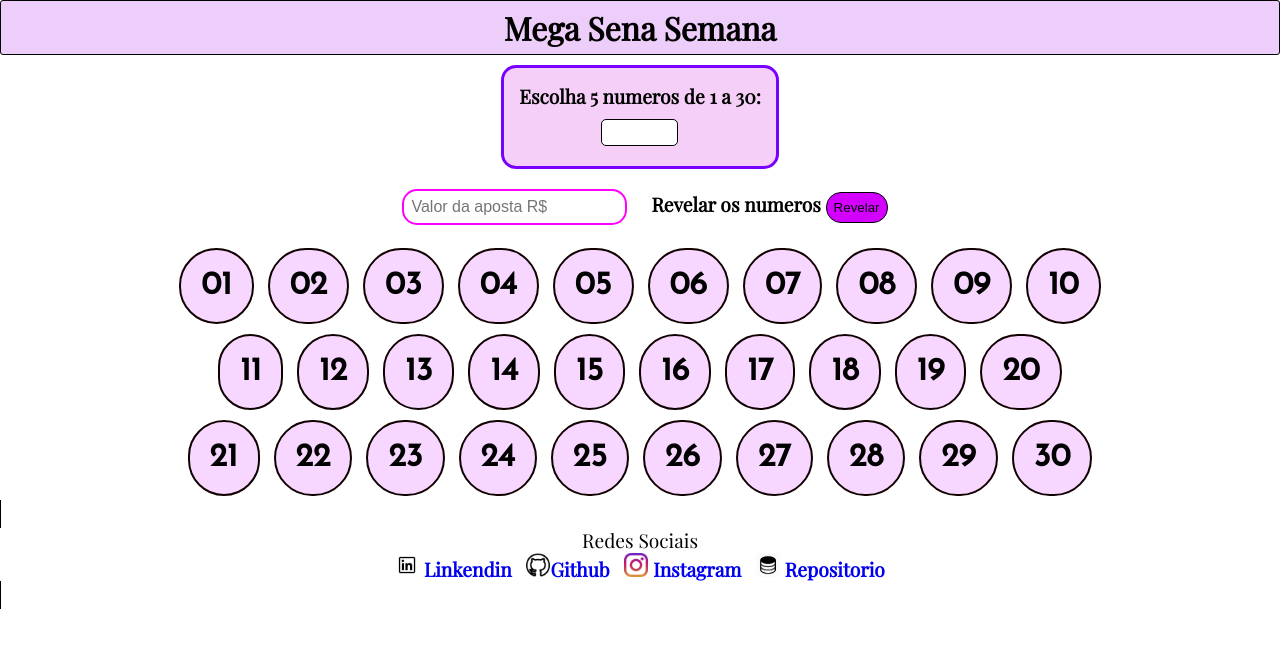
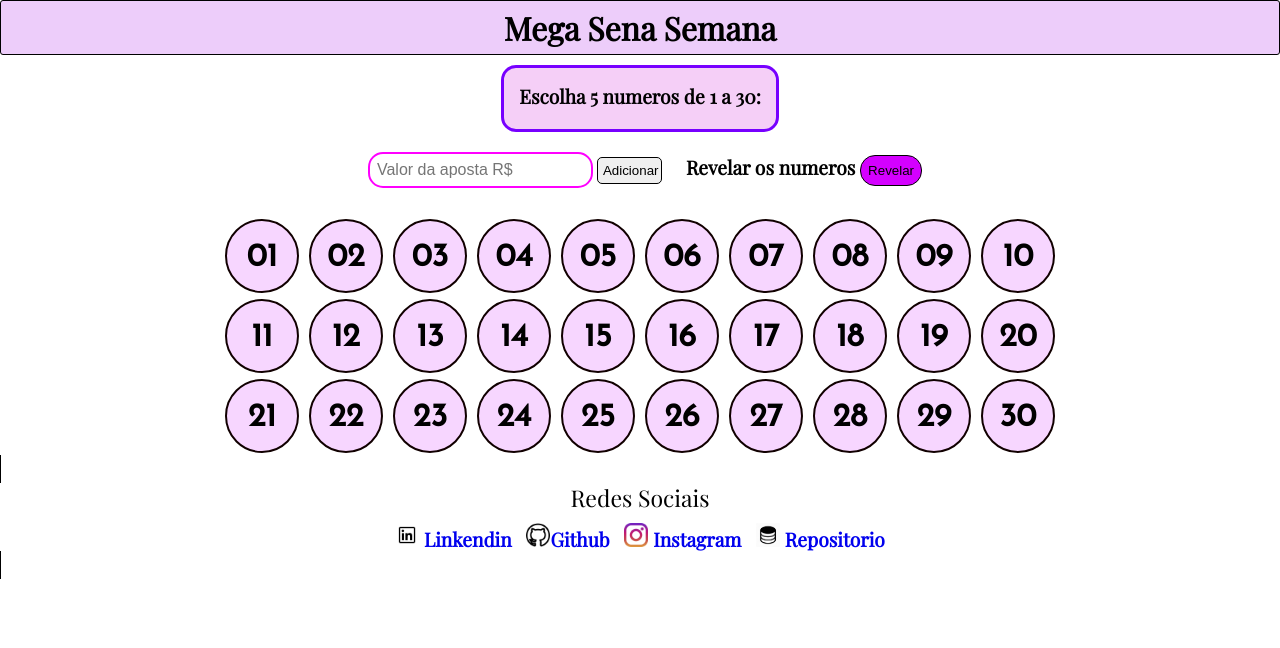
Before and after one commit to Amandalfs/mega-sena-jogo, a plain HTML site: page index.html in a window 1280 px wide. Drawn offline with nearby package versions, Linux system fonts and the light colour scheme.

Commit message:
Feat 1.1
adicionei os eventos btnNumbers, btnAddValueBet, colocou os valores da aposta e marcou os numeros da aposta

```diff
--- a/index.html
+++ b/index.html
@@ -16,62 +16,65 @@
             <div class="container-content-megasena">
                 <div class="container-content-select-number">
                     <h2>Escolha 5 numeros de 1 a 30:</h2>
-                    <label for=""> <input type="text"></label>
                 </div>
                 <div class="container-content-numbers-person">
-                    <ol>
+                    <ol class="container-content-numbers-person-list">
                     </ol>
                 </div>
                 <div class="container-content-value-bet">
-                    <input type="number" name="" id="" placeholder="Valor da aposta R$">
+                    <input type="number" name="" id="" placeholder="Valor da aposta R$" class="numberValue">
+                    <button class="addValueBet">Adicionar</button>
                 </div>
                 <div class="container-content-revelation">
-                    <h2>Revelar os numeros <button>Revelar</button></h2>
+                    <h2>Revelar os numeros <button class="btnRevelation">Revelar</button></h2>
                 </div>
             </div>
         </div>
     </header>
-    <section>
+    <section class="container-number">
+        <span class="textValueBet">
+
+        </span>
         <div class="container-numbers-part1">
             <ol>
-                <li class="number-01">01</li>
-                <li class="number-02">02</li>
-                <li class="number-03">03</li>
-                <li class="number-04">04</li>
-                <li class="number-05">05</li>
-                <li class="number-06">06</li>
-                <li class="number-07">07</li>
-                <li class="number-08">08</li>
-                <li class="number-09">09</li>
-                <li class="number-10">10</li>
+                <li class="number">01</li>
+                <li class="number">02</li>
+                <li class="number">03</li>
+                <li class="number">04</li>
+                <li class="number">05</li>
+                <li class="number">06</li>
+                <li class="number">07</li>
+                <li class="number">08</li>
+                <li class="number">09</li>
+                <li class="number">10</li>
             </ol>
         </div>
         <div class="container-numbers-part2">
             <ol>
-                <li class="number-11">11</li>
-                <li class="number-12">12</li>
-                <li class="number-13">13</li>
-                <li class="number-14">14</li>
-                <li class="number-15">15</li>
-                <li class="number-16">16</li>
-                <li class="number-17">17</li>
-                <li class="number-18">18</li>
-                <li class="number-19">19</li>
-                <li class="number-20">20</li>
+                <li class="number">11</li>
+                <li class="number">12</li>
+                <li class="number">13</li>
+                <li class="number">14</li>
+                <li class="number">15</li>
+                <li class="number">16</li>
+                <li class="number">17</li>
+                <li class="number">18</li>
+                <li class="number">19</li>
+                <li class="number">20</li>
             </ol>
         </div>
         <div class="container-numbers-part3">
             <ol>
-                <li class="number-21">21</li>
-                <li class="number-22">22</li>
-                <li class="number-23">23</li>
-                <li class="number-24">24</li>
-                <li class="number-25">25</li>
-                <li class="number-26">26</li>
-                <li class="number-27">27</li>
-                <li class="number-28">28</li>
-                <li class="number-29">29</li>
-                <li class="number-30">30</li>
+                <li class="number">21</li>
+                <li class="number">22</li>
+                <li class="number">23</li>
+                <li class="number">24</li>
+                <li class="number">25</li>
+                <li class="number">26</li>
+                <li class="number">27</li>
+                <li class="number">28</li>
+                <li class="number">29</li>
+                <li class="number">30</li>
             </ol>
         </div>
     </section>
@@ -88,5 +91,6 @@
             </div>
         </div>
     </footer>
+    <script src="scripts/megasena.js"></script>
 </body>
 </html>
--- /dev/null
+++ b/scripts/megasena.js
@@ -0,0 +1,50 @@
+const numberPerson = []
+let valueBet = 0;
+
+const btnNumbers = document.querySelector('.container-number');
+btnNumbers.addEventListener('click', (el)=>{
+   const numberSwitch = el.target;
+   const valueBoolean = el.target.classList.contains('number');
+   if(valueBoolean && numberPerson.length<5){
+        addNumberCreate(numberSwitch);
+
+   }
+})
+
+const btnRevelation = document.querySelector('.btnRevelation');
+btnRevelation.addEventListener('click',()=>{
+    if(numberPerson.length<5 ){
+        alert(`Falta escolher ${5-numberPerson.length}`)
+    }
+})
+
+const btnAddValueBet = document.querySelector('.addValueBet');
+btnAddValueBet.addEventListener('click', ()=>{
+    const txtValue = Number(document.querySelector('.numberValue').value);
+    if(txtValue>=1){
+        const textSpan = document.querySelector('.textValueBet');
+        valueBet += txtValue;
+        textSpan.innerHTML = `Valor: R$${valueBet.toFixed(2)}`;
+    } else {
+        alert('Adicione Dinheiro mao de vaca');
+    }
+})
+
+function addNumberCreate(elemento){
+    elemento.style.backgroundColor = '#00ff00';
+    numberPerson.push(elemento.innerText);
+}
+
+
+function test(){
+    const list = document.querySelector('.container-content-numbers-person-list');
+    const listaNumero = document.createElement('li');
+    listaNumero.setAttribute('class', 'number-person');
+    listaNumero.innerText = `${number}`;
+    list.appendChild(listaNumero);
+
+}
+
+function randowNumber(){
+
+}
--- a/styles/style.css
+++ b/styles/style.css
@@ -28,48 +28,29 @@ body {
     padding: 5px;
 }
 
-.container-numbers-part1 ol li{
-    display: inline-block;
-    border: 2px solid rgb(17, 0, 0);
-    margin: 5px;
-    padding: 20px;
-    border-radius: 50px;
-    font-size: 2em;
-    font-weight: 800;
-    background-color: rgb(247, 214, 255);
-    font-family: var(--font-numbers);
-}
 
 .container-numbers-part1 {
     text-align: center;
-}
-
-.container-numbers-part2 ol li{
-    display: inline-block;
-    border: 2px solid rgb(17, 0, 0);
-    margin: 5px;
-    padding: 20px;
-    border-radius: 50px;
-    font-size: 2em;
-    font-weight: 800;
-    background-color: rgb(247, 214, 255);
-    font-family: var(--font-numbers);
 }
 
 .container-numbers-part2 {
     text-align: center;
 }
 
-.container-numbers-part3 ol li{
+.number {
     display: inline-block;
     border: 2px solid rgb(17, 0, 0);
-    margin: 5px;
-    padding: var(--paddin);
+    margin: 3px;
+    /* padding: var(--paddin); */
     border-radius: 50px;
     font-size: 2em;
     font-weight: 800;
+    width: 70px;
+    height: 70px;
     background-color: rgb(247, 214, 255);
     font-family: var(--font-numbers);
+    text-align: center;
+    line-height: 75px;
 }
 
 .container-numbers-part3 {
@@ -82,15 +63,33 @@ body {
 }
 
 .container-content-numbers-person ol li{
-    display: none;
+    display: inline-block;
+    border: 4px solid rgb(0, 0, 0);
+    border-radius: 50px;
+    font-size: 2.5em;
+    font-weight: 700;
+    /* background-color: rgb(180, 85, 204); */
+    background-color: #9a84a5;
+    color: aliceblue;
+
+}
+
+.number-person {
+    display: inline-block;
     border: 2px solid rgb(17, 0, 0);
-    margin: 5px;
-    padding: 8px;
+    margin: 3px;
+    /* padding: var(--paddin); */
     border-radius: 50px;
     font-size: 2em;
-    font-weight: 500;
-    background-color: rgb(255, 255, 255);
+    font-weight: 800;
+    width: 70px;
+    height: 70px;
+    background-color: rgb(247, 214, 255);
+    font-family: var(--font-numbers);
+    text-align: center;
+    line-height: 75px;
 }
+
 
 .container-content-select-number {
     display: inline-block;
@@ -152,7 +151,13 @@ body {
     font-size: 1.2em;
     background-color: rgb(242, 188, 245);
     text-align: center;
+    margin-bottom: 2px;
     border: 1px solid black;
+}
+
+.container-social-networks p {
+    margin-bottom: 10px;
+    font-size: 1.2em;
 }
 
 .container-social-networks-list ol li {
@@ -165,3 +170,10 @@ body {
     height: 24px;
     width: 24px;
 }
+
+.textValueBet {
+    display: block;
+    text-align: center;
+    font-size: 2.5em;
+    margin: 10px 0;
+}
```
